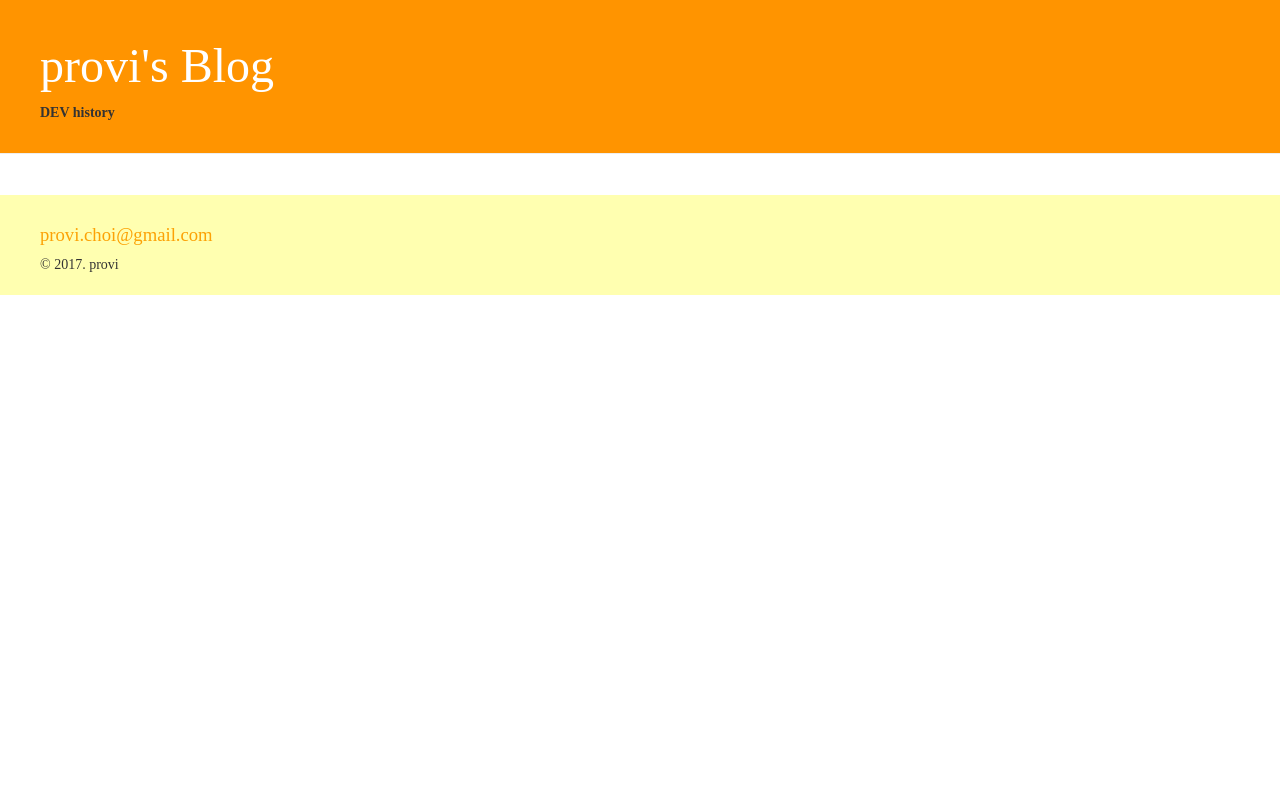
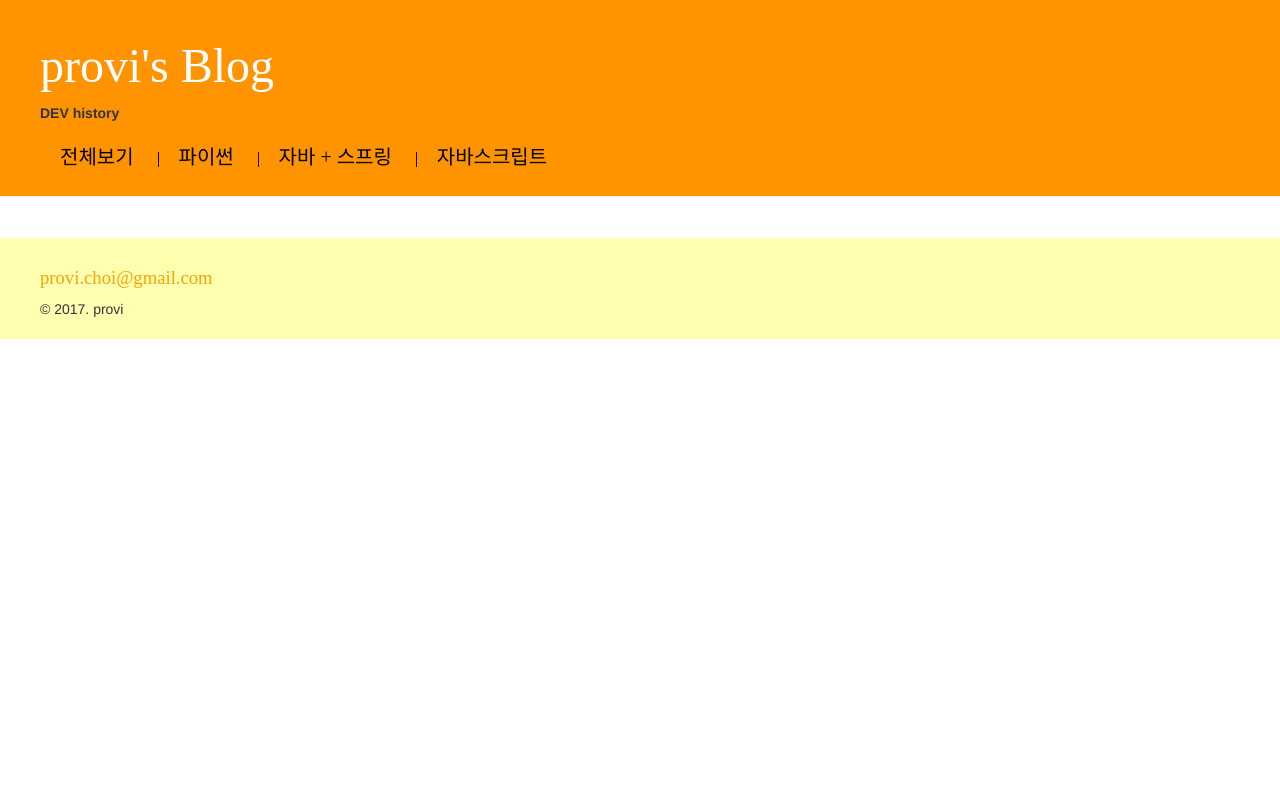
Before and after one commit to mildpriest/first-blog, a Django app: page / in a window 1280 px wide. Run offline with Django 3.2, Linux system fonts and the light colour scheme; data that the repository does not hold is empty; some libraries are stand-ins or nearby versions; some web fonts are replaced.

Commit message:
sub menu update 1

```diff
--- a/blog/static/css/common.css
+++ b/blog/static/css/common.css
@@ -8,8 +8,12 @@ h1 a {
     color: #FCA205;
 }
 
+a {
+    text-decoration:none;
+}
+
 body {
-    font-family: 'Nanum Gothic Coding';
+
 }
 
 .page-header {
@@ -22,6 +26,29 @@ body {
     color: #ffffff;
     font-size: 36pt;
     text-decoration: none;
+}
+
+.page-header ul{
+    margin-top: 20px;
+    margin-bottom: 5px;
+    padding-left: 0px;
+    list-style:none;
+}
+
+.page-header ul li{
+    display:inline;
+    border-left:1px solid #000000;
+    padding:0 20px;
+    font-family: 'Nanum Brush Script';
+}
+
+.page-header ul li:first-child{
+    border-left:none;
+}
+
+.page-header ul li a{
+    color:#000000;
+    font-size: 20px;
 }
 
 .page-footer {
--- a/blog/templates/blog/base.html
+++ b/blog/templates/blog/base.html
@@ -10,10 +10,16 @@
         <body>
             <div class="page-header">
                 {% if user.is_authenticated %}
-                <a href="{% url 'post_new' %}" class="top-menu"><span class="glyphicon glyphicon-plus"></span></a>
+                    <a href="{% url 'post_new' %}" class="top-menu"><span class="glyphicon glyphicon-plus"></span></a>
                 {% endif %}
                 <h1><a href="/">provi's Blog</a></h1>
                 <p><b>DEV history</b></p>
+                <ul class="menu">
+                    <li><a href="/">전체보기</a></li>
+                    <li><a href="">파이썬</a></li>
+                    <li><a href="">자바 + 스프링</a></li>
+                    <li><a href="">자바스크립트</a></li>
+                </ul>
             </div>
 
             <div class="content container">
```
